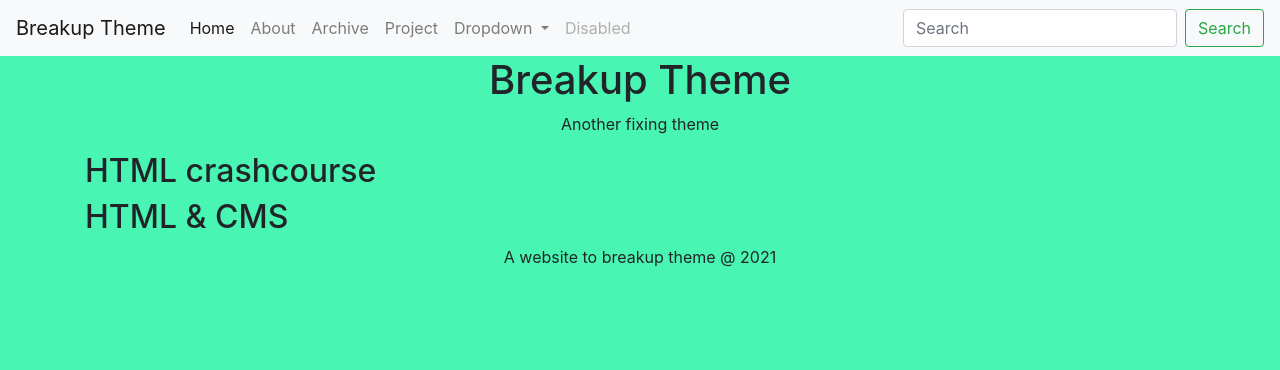
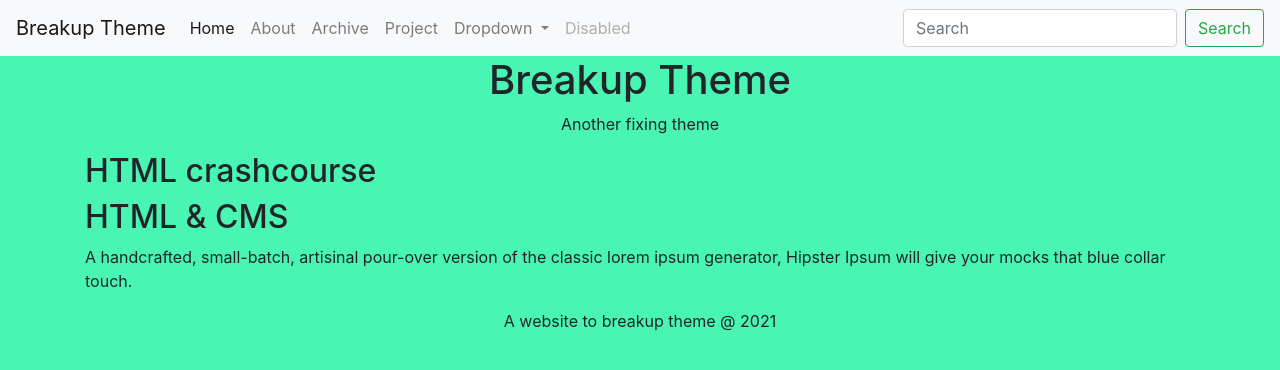
Before and after one commit to abassghana/jekylldemogh, a Jekyll site: the page built from _posts/2021-04-20-html-crashcourse.md, in a window 1280 px wide. Shown: the top 370 px of the page. Built offline with Jekyll 4.4.1, drawn with Linux system fonts in a browser that asks for light colours; nearby versions of some CDN libraries.

Commit message:
Update from Forestry.io abass sharif nagaiya updated _posts/2021-04-20-html-crashcourse.md

```diff
--- a/_posts/2021-04-20-html-crashcourse.md
+++ b/_posts/2021-04-20-html-crashcourse.md
@@ -2,6 +2,8 @@
 layout: post
 title: HTML crashcourse
 date: 2021-04-20 13:48 +0100
+
 ---
+## HTML & CMS
 
-## HTML & CMS
+A handcrafted, small-batch, artisinal pour-over version of the classic lorem ipsum generator, Hipster Ipsum will give your mocks that blue collar touch.
```
Also changed, not shown: .forestry/front_matter/templates/ankasa-forest-reserve.yml.
